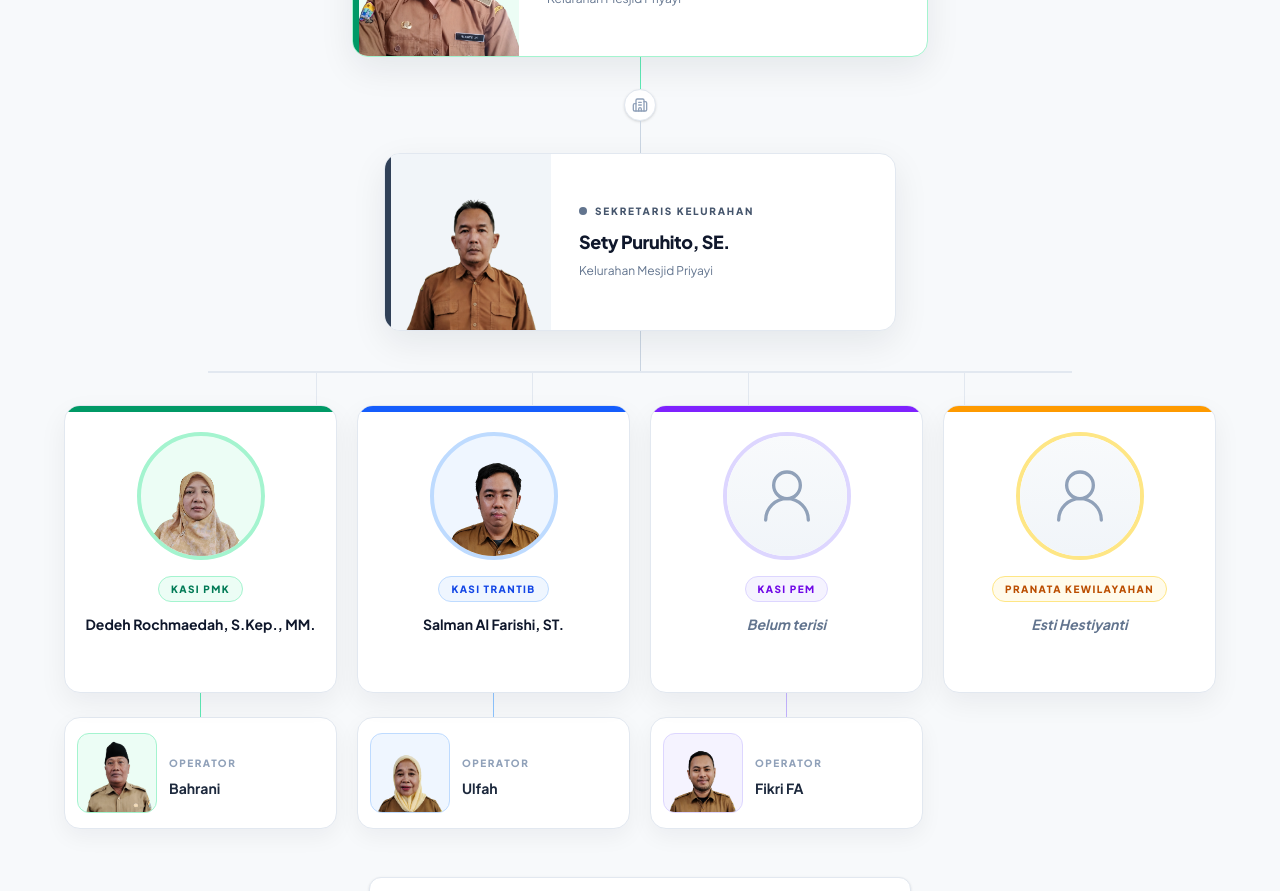
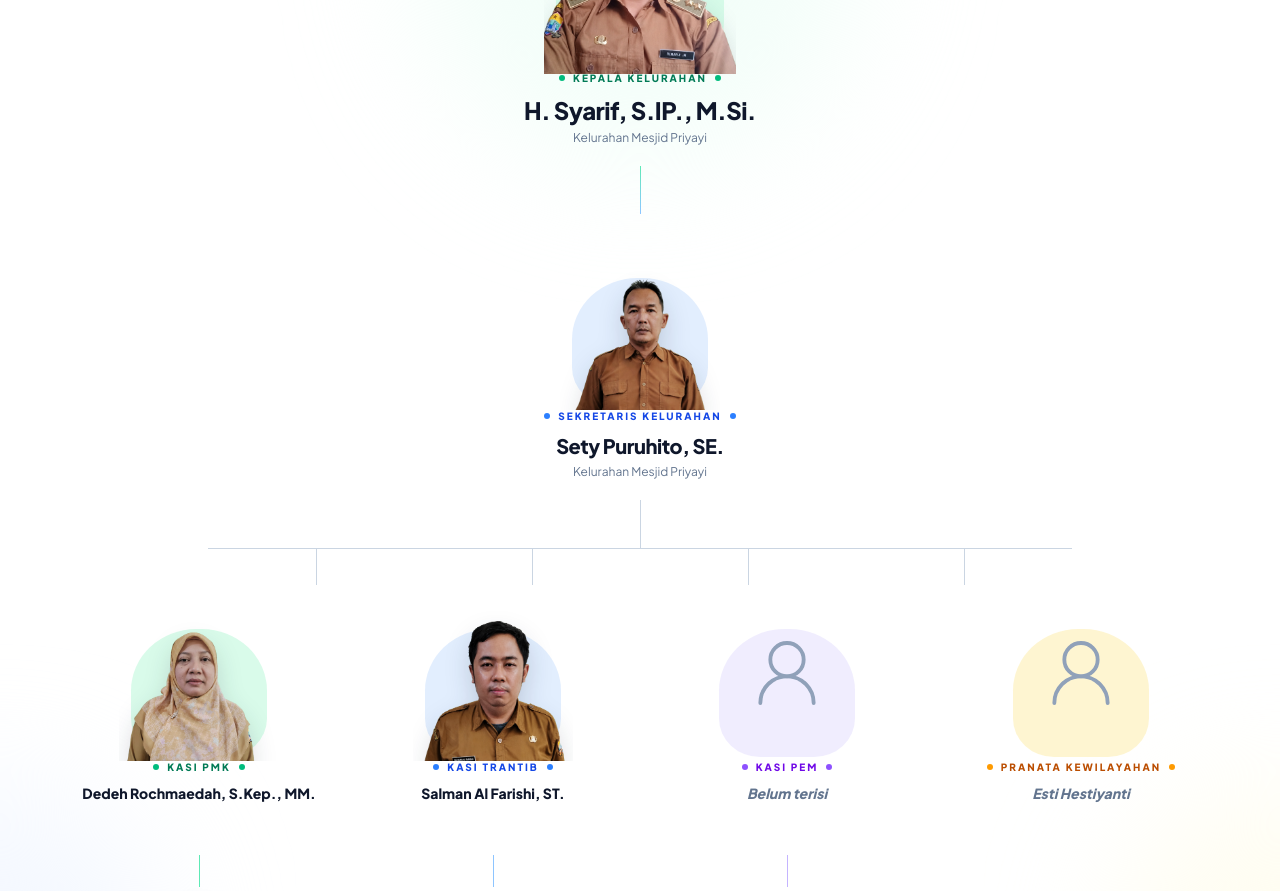
Before and after one commit to Dzee-Dev/web-kelurahan, a Next.js app in the folder frontend/: page / in a window 1280 px wide. Shown: the part 1860-2751 px from the top of the page. Built offline with nearby package versions, Linux system fonts and the light colour scheme; no server answers.

Commit message:
refactor(frontend): remove frames from organization chart

```diff
--- a/frontend/src/components/StrukturOrganisasi.js
+++ b/frontend/src/components/StrukturOrganisasi.js
@@ -1,5 +1,5 @@
 import Image from 'next/image';
-import { Building2, UserRound, UsersRound } from 'lucide-react';
+import { UserRound, UsersRound } from 'lucide-react';
 
 const kepalaKelurahan = {
   jabatan: 'Kepala Kelurahan',
@@ -58,148 +58,158 @@ const unitKerja = [
 
 const tema = {
   emerald: {
-    bar: 'bg-emerald-600',
-    label: 'border-emerald-200 bg-emerald-50 text-emerald-700',
-    portrait: 'border-emerald-200 bg-emerald-50',
-    connector: 'bg-emerald-300',
+    teks: 'text-emerald-700',
+    titik: 'bg-emerald-500',
+    halo: 'bg-emerald-100/80',
+    garis: 'bg-emerald-300',
   },
   blue: {
-    bar: 'bg-blue-600',
-    label: 'border-blue-200 bg-blue-50 text-blue-700',
-    portrait: 'border-blue-200 bg-blue-50',
-    connector: 'bg-blue-300',
+    teks: 'text-blue-700',
+    titik: 'bg-blue-500',
+    halo: 'bg-blue-100/80',
+    garis: 'bg-blue-300',
   },
   violet: {
-    bar: 'bg-violet-600',
-    label: 'border-violet-200 bg-violet-50 text-violet-700',
-    portrait: 'border-violet-200 bg-violet-50',
-    connector: 'bg-violet-300',
+    teks: 'text-violet-700',
+    titik: 'bg-violet-500',
+    halo: 'bg-violet-100/80',
+    garis: 'bg-violet-300',
   },
   amber: {
-    bar: 'bg-amber-500',
-    label: 'border-amber-200 bg-amber-50 text-amber-700',
-    portrait: 'border-amber-200 bg-amber-50',
-    connector: 'bg-amber-300',
+    teks: 'text-amber-700',
+    titik: 'bg-amber-500',
+    halo: 'bg-amber-100/80',
+    garis: 'bg-amber-300',
   },
 };
 
-function Siluet({ kecil = false }) {
-  return (
-    <div className={`flex h-full w-full items-center justify-center text-slate-400 ${kecil ? 'bg-slate-50' : 'bg-gradient-to-b from-slate-50 to-slate-100'}`}>
-      <UserRound className={kecil ? 'h-9 w-9' : 'h-16 w-16'} strokeWidth={1.25} aria-hidden="true" />
-      <span className="sr-only">Foto belum tersedia</span>
-    </div>
-  );
-}
+const ukuranPotret = {
+  utama: {
+    wadah: 'h-52 w-48',
+    halo: 'bottom-1 left-3 right-3 h-40',
+    sizes: '192px',
+    ikon: 'h-24 w-24',
+  },
+  sedang: {
+    wadah: 'h-44 w-40',
+    halo: 'bottom-1 left-3 right-3 h-32',
+    sizes: '160px',
+    ikon: 'h-20 w-20',
+  },
+  kecil: {
+    wadah: 'h-28 w-24',
+    halo: 'bottom-0 left-1 right-1 h-20',
+    sizes: '96px',
+    ikon: 'h-12 w-12',
+  },
+};
 
-function Potret({ orang, ukuran = 'normal', className = '' }) {
-  const dimensi = ukuran === 'besar' ? 'h-40 w-36 sm:h-44 sm:w-40' : ukuran === 'kecil' ? 'h-20 w-20' : 'h-32 w-32';
+function PotretTerbuka({ orang, ukuran = 'sedang', warna = 'emerald' }) {
+  const dimensi = ukuranPotret[ukuran];
+  const gaya = tema[warna];
 
   return (
-    <div className={`relative shrink-0 overflow-hidden ${dimensi} ${className}`}>
+    <div className={`relative shrink-0 ${dimensi.wadah}`}>
+      <div className={`absolute rounded-[48%_48%_30%_30%] ${dimensi.halo} ${gaya.halo}`} />
       {orang.foto ? (
+        <div className="absolute inset-0 overflow-hidden">
           <Image
             src={orang.foto}
             alt={`Foto ${orang.nama}`}
             fill
-          sizes={ukuran === 'besar' ? '(max-width: 640px) 144px, 160px' : ukuran === 'kecil' ? '80px' : '128px'}
-          className="object-cover object-top"
+            sizes={dimensi.sizes}
+            className="object-cover object-top drop-shadow-[0_12px_12px_rgba(15,23,42,0.16)]"
           />
+        </div>
       ) : (
-        <Siluet kecil={ukuran === 'kecil'} />
+        <div className="absolute inset-0 flex items-center justify-center text-slate-400">
+          <UserRound className={dimensi.ikon} strokeWidth={1.15} aria-hidden="true" />
+          <span className="sr-only">Foto belum tersedia</span>
+        </div>
       )}
     </div>
   );
 }
 
-function KartuPimpinan({ orang, utama = false }) {
+function LabelJabatan({ children, warna = 'emerald' }) {
+  const gaya = tema[warna];
+
   return (
-    <article className={`relative w-full overflow-hidden rounded-2xl border bg-white shadow-[0_12px_35px_rgba(15,23,42,0.08)] ${utama ? 'max-w-xl border-emerald-200' : 'max-w-lg border-slate-200'}`}>
-      <div className={`absolute inset-y-0 left-0 w-1.5 ${utama ? 'bg-emerald-600' : 'bg-slate-700'}`} />
-      <div className="flex min-h-44 items-stretch pl-1.5">
-        <Potret
-          orang={orang}
-          ukuran="besar"
-          className={utama ? 'bg-emerald-50' : 'bg-slate-100'}
-        />
-        <div className="flex min-w-0 flex-1 flex-col justify-center px-5 py-5 sm:px-7">
-          <div className="mb-3 flex items-center gap-2">
-            <span className={`h-2 w-2 rounded-full ${utama ? 'bg-emerald-500' : 'bg-slate-500'}`} />
-            <span className={`text-[10px] font-extrabold uppercase tracking-[0.18em] ${utama ? 'text-emerald-700' : 'text-slate-600'}`}>
-              {orang.jabatan}
+    <div className="flex items-center justify-center gap-2">
+      <span className={`h-1.5 w-1.5 rounded-full ${gaya.titik}`} />
+      <span className={`text-[10px] font-extrabold uppercase tracking-[0.2em] ${gaya.teks}`}>
+        {children}
       </span>
+      <span className={`h-1.5 w-1.5 rounded-full ${gaya.titik}`} />
     </div>
-          <h3 className={`font-extrabold leading-tight tracking-tight text-slate-900 ${utama ? 'text-lg sm:text-xl' : 'text-base sm:text-lg'}`}>
+  );
+}
+
+function Pimpinan({ orang, utama = false }) {
+  return (
+    <article className="flex flex-col items-center text-center">
+      <PotretTerbuka orang={orang} ukuran={utama ? 'utama' : 'sedang'} warna={utama ? 'emerald' : 'blue'} />
+      <div className={utama ? '-mt-1' : '-mt-0.5'}>
+        <LabelJabatan warna={utama ? 'emerald' : 'blue'}>{orang.jabatan}</LabelJabatan>
+        <h3 className={`mt-2 font-extrabold tracking-tight text-slate-900 ${utama ? 'text-xl sm:text-2xl' : 'text-lg sm:text-xl'}`}>
           {orang.nama}
         </h3>
-          <p className="mt-2 text-xs leading-5 text-slate-500">Kelurahan Mesjid Priyayi</p>
-        </div>
+        <p className="mt-1 text-xs text-slate-500">Kelurahan Mesjid Priyayi</p>
       </div>
     </article>
   );
 }
 
-function KartuJabatan({ unit }) {
-  const warna = tema[unit.warna];
-
-  return (
-    <article className="relative h-72 overflow-hidden rounded-2xl border border-slate-200 bg-white shadow-[0_10px_28px_rgba(15,23,42,0.06)] transition duration-300 hover:-translate-y-1 hover:border-slate-300 hover:shadow-[0_16px_36px_rgba(15,23,42,0.10)]">
-      <div className={`h-1.5 w-full ${warna.bar}`} />
-      <div className="flex h-[calc(100%-6px)] flex-col items-center px-4 pb-5 pt-5 text-center">
-        <Potret orang={unit} className={`rounded-full border-4 ${warna.portrait}`} />
-        <span className={`mt-4 inline-flex rounded-full border px-3 py-1 text-[10px] font-extrabold uppercase tracking-[0.14em] ${warna.label}`}>
-          {unit.jabatan}
-        </span>
-        <h3 className={`mt-3 max-w-full text-sm font-bold leading-5 ${unit.foto ? 'text-slate-900' : 'italic text-slate-500'}`}>
-          {unit.nama}
-        </h3>
-      </div>
-    </article>
-  );
-}
-
-function KartuOperator({ operator, warna }) {
+function Operator({ orang, warna }) {
   const gaya = tema[warna];
 
   return (
-    <article className="flex min-h-28 items-center gap-3 rounded-2xl border border-slate-200 bg-white p-3 shadow-[0_8px_22px_rgba(15,23,42,0.05)]">
-      <Potret orang={operator} ukuran="kecil" className={`rounded-xl border ${gaya.portrait}`} />
-      <div className="min-w-0 text-left">
-        <span className="text-[10px] font-extrabold uppercase tracking-[0.15em] text-slate-400">
-          {operator.jabatan}
+    <div className="flex flex-col items-center text-center">
+      <PotretTerbuka orang={orang} ukuran="kecil" warna={warna} />
+      <span className="-mt-0.5 text-[9px] font-extrabold uppercase tracking-[0.2em] text-slate-400">
+        {orang.jabatan}
       </span>
-        <h4 className="mt-1 truncate text-sm font-bold text-slate-800">{operator.nama}</h4>
+      <h4 className="mt-1 text-sm font-bold text-slate-800">{orang.nama}</h4>
+      <span className={`mt-2 h-1 w-8 rounded-full ${gaya.titik}`} />
     </div>
-    </article>
   );
 }
 
 function CabangOrganisasi({ unit }) {
-  const warna = tema[unit.warna];
+  const gaya = tema[unit.warna];
 
   return (
-    <div className="relative">
+    <article className="relative flex flex-col items-center px-2 text-center">
       <div className="mx-auto h-7 w-px bg-slate-300 lg:hidden" />
-      <KartuJabatan unit={unit} />
+      <PotretTerbuka orang={unit} warna={unit.warna} />
+      <div className="-mt-0.5 min-h-24">
+        <LabelJabatan warna={unit.warna}>{unit.jabatan}</LabelJabatan>
+        <h3 className={`mx-auto mt-2 max-w-60 text-sm font-extrabold leading-5 ${unit.foto ? 'text-slate-900' : 'italic text-slate-500'}`}>
+          {unit.nama}
+        </h3>
+      </div>
+
       {unit.operator && (
         <>
-          <div className={`mx-auto h-6 w-px ${warna.connector}`} />
-          <KartuOperator operator={unit.operator} warna={unit.warna} />
+          <div className={`h-8 w-px ${gaya.garis}`} />
+          <Operator orang={unit.operator} warna={unit.warna} />
         </>
       )}
-    </div>
+    </article>
   );
 }
 
 export default function StrukturOrganisasi() {
   return (
-    <section id="struktur" className="border-t border-slate-200 bg-[#f7f9fb] py-20 scroll-mt-20">
-      <div className="mx-auto max-w-7xl px-4 sm:px-6">
+    <section id="struktur" className="relative overflow-hidden border-t border-slate-100 bg-white py-20 scroll-mt-20">
+      <div className="pointer-events-none absolute left-1/2 top-40 h-[28rem] w-[28rem] -translate-x-1/2 rounded-full bg-emerald-50/60 blur-3xl" />
+      <div className="pointer-events-none absolute -left-40 bottom-24 h-80 w-80 rounded-full bg-blue-50/70 blur-3xl" />
+      <div className="pointer-events-none absolute -right-40 bottom-24 h-80 w-80 rounded-full bg-amber-50/70 blur-3xl" />
+
+      <div className="relative mx-auto max-w-7xl px-4 sm:px-6">
         <div className="mx-auto mb-12 max-w-2xl text-center">
-          <div className="mx-auto mb-5 flex h-14 w-14 items-center justify-center rounded-2xl border border-emerald-200 bg-white shadow-sm">
-            <Image src="/logo.jpeg" alt="Logo Kota Serang" width={38} height={38} className="h-10 w-10 object-contain" />
-          </div>
-          <div className="section-label">Pemerintahan</div>
+          <Image src="/logo.jpeg" alt="Logo Kota Serang" width={48} height={48} className="mx-auto h-12 w-12 object-contain" />
+          <div className="mt-5 section-label">Pemerintahan</div>
           <h2 className="mt-3 text-3xl font-extrabold tracking-tight text-slate-900 sm:text-4xl">
             Struktur Organisasi
           </h2>
@@ -209,31 +219,27 @@ export default function StrukturOrganisasi() {
         </div>
 
         <div className="mx-auto flex max-w-6xl flex-col items-center">
-          <KartuPimpinan orang={kepalaKelurahan} utama />
-          <div className="h-8 w-px bg-emerald-300" />
-          <div className="flex h-8 w-8 items-center justify-center rounded-full border border-slate-200 bg-white text-slate-400 shadow-sm">
-            <Building2 className="h-4 w-4" aria-hidden="true" />
-          </div>
-          <div className="h-8 w-px bg-slate-300" />
-          <KartuPimpinan orang={sekretarisKelurahan} />
+          <Pimpinan orang={kepalaKelurahan} utama />
+          <div className="my-5 h-12 w-px bg-gradient-to-b from-emerald-300 to-blue-300" />
+          <Pimpinan orang={sekretarisKelurahan} />
 
-          <div className="h-10 w-px bg-slate-300" />
-          <div className="hidden w-[75%] border-t-2 border-slate-200 lg:block" />
+          <div className="mt-5 h-12 w-px bg-slate-300" />
+          <div className="hidden w-[75%] border-t border-slate-300 lg:block" />
           <div className="hidden w-[75%] grid-cols-4 lg:grid">
             {unitKerja.map((unit) => (
-              <div key={unit.jabatan} className="mx-auto h-8 w-px bg-slate-200" />
+              <div key={unit.jabatan} className="mx-auto h-9 w-px bg-slate-300" />
             ))}
           </div>
 
-          <div className="grid w-full grid-cols-1 gap-x-5 gap-y-8 sm:grid-cols-2 lg:grid-cols-4 lg:gap-y-0">
+          <div className="grid w-full grid-cols-1 gap-x-6 gap-y-10 sm:grid-cols-2 lg:grid-cols-4 lg:gap-y-0">
             {unitKerja.map((unit) => (
               <CabangOrganisasi key={unit.jabatan} unit={unit} />
             ))}
           </div>
 
-          <div className="mt-12 flex max-w-xl items-start gap-3 rounded-xl border border-slate-200 bg-white px-4 py-3 text-left shadow-sm">
-            <UsersRound className="mt-0.5 h-4 w-4 shrink-0 text-slate-400" aria-hidden="true" />
-            <p className="text-xs leading-5 text-slate-500">
+          <div className="mt-14 flex max-w-lg items-start justify-center gap-2 text-center text-slate-400">
+            <UsersRound className="mt-0.5 h-4 w-4 shrink-0" aria-hidden="true" />
+            <p className="text-xs leading-5">
               Siluet digunakan sementara untuk jabatan atau aparatur yang fotonya belum tersedia.
             </p>
           </div>
```
Lines whose indentation alone changed are shown as unchanged.
